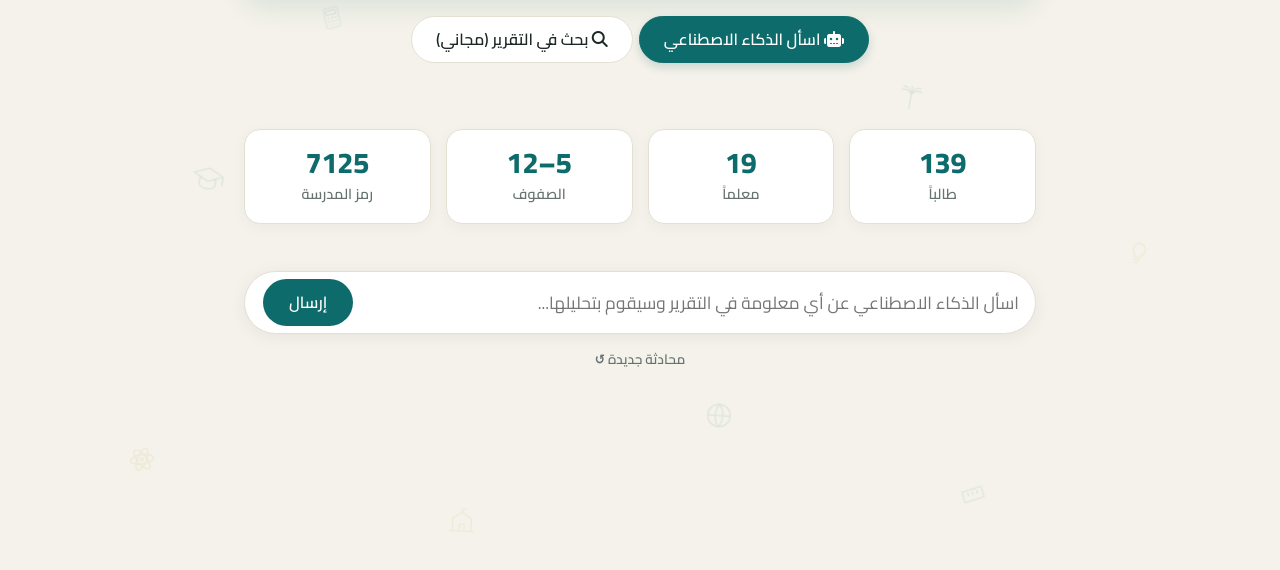
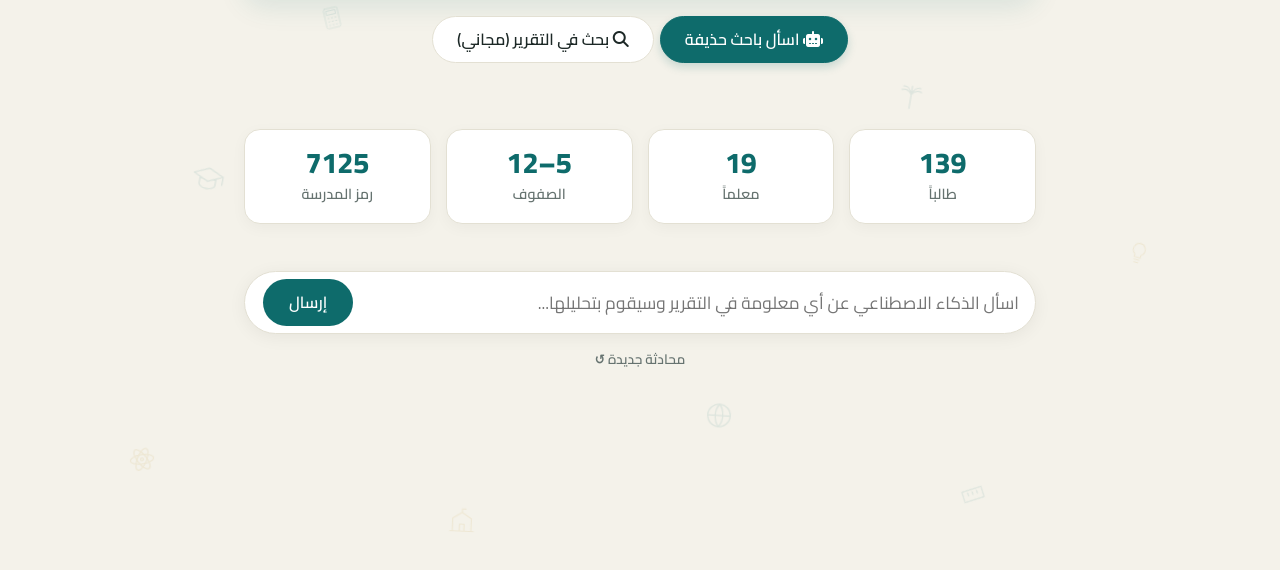
Before and after one commit to mmody1334-gif/hudhifa-searcher, a website: page public/index.html in a window 1280 px wide. Shown: the part 192-762 px from the top of the page. Drawn offline with Linux system fonts and the light colour scheme.

Commit message:
Update index.html

```diff
--- a/public/index.html
+++ b/public/index.html
@@ -115,7 +115,7 @@ button{font:inherit;cursor:pointer}
   </header>
 
   <nav class="nav" id="nav">
-      <button class="on" data-m="ask" onclick="setMode('ask')"><i class="fa-solid fa-robot"></i> اسأل الذكاء الاصطناعي</button>
+      <button class="on" data-m="ask" onclick="setMode('ask')"><i class="fa-solid fa-robot"></i> اسأل باحث حذيفة</button>
       <button data-m="search" onclick="setMode('search')"><i class="fa-solid fa-magnifying-glass"></i> بحث في التقرير (مجاني)</button>
   </nav>
 
```
